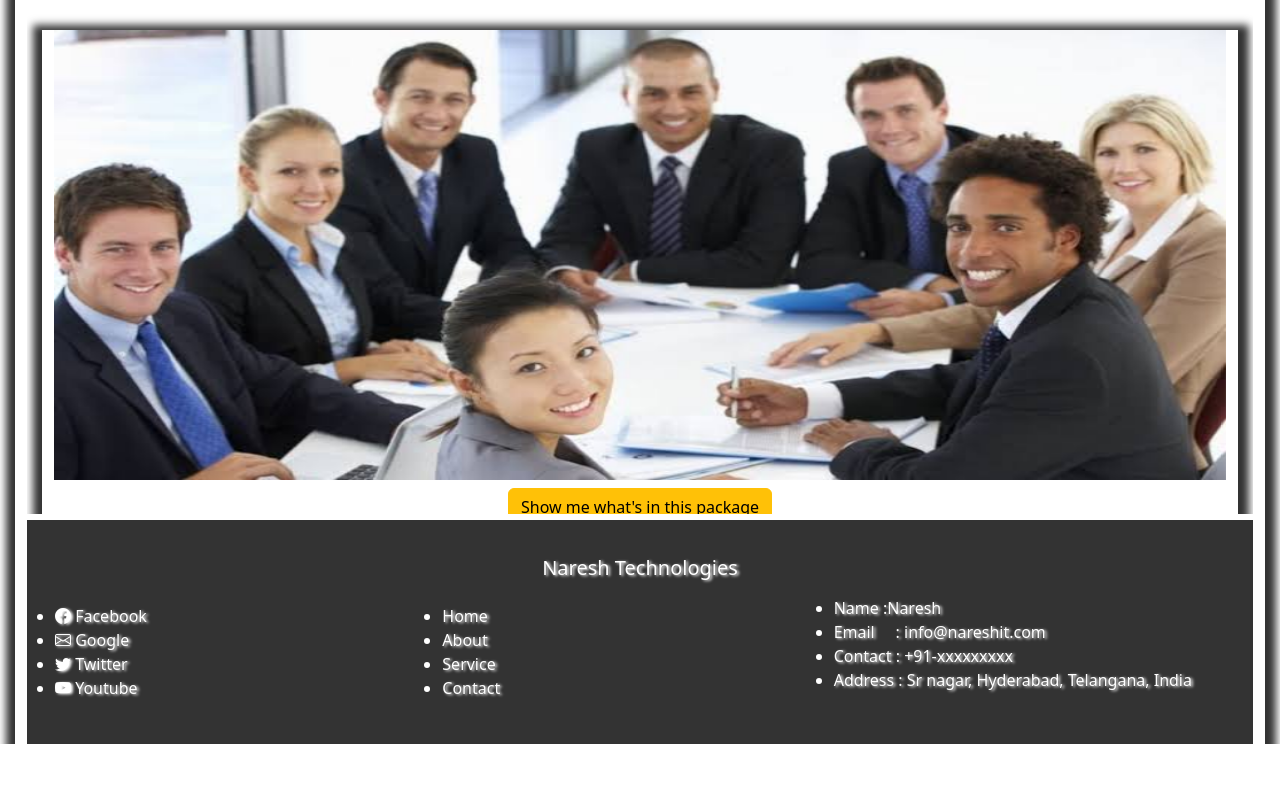
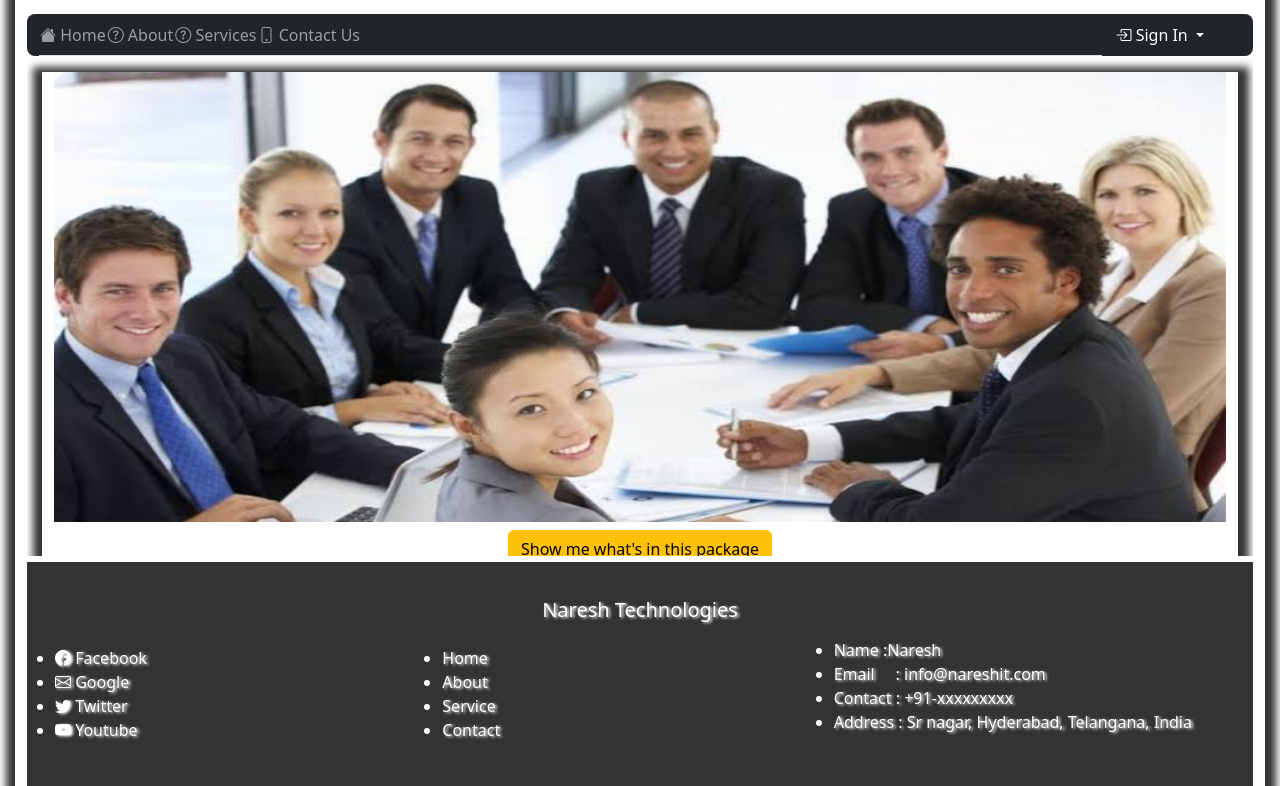
Before and after one commit to Surendra892/bootstrap, a website: page index.html in a window 1280 px wide. Shown: the part 56-842 px from the top of the page. Before the commit the page ends 800 px from the top, so only its background shows below. Drawn offline with nearby package versions, Linux system fonts and the light colour scheme.

Commit message:
Update index.html

```diff
--- a/index.html
+++ b/index.html
@@ -13,7 +13,7 @@
             <h2 align="center"><b>Naresh Institute and Technologies</b></h2><br>
             <nav class="navbar-header   navbar-expand-lg navbar-dark bg-dark rounded rounded-3">
                 <div class="container-fluid">
-                    <div class="navbar-nav  collapse  navbar-collaps" id="menu">
+                    <div class="navbar-nav  collapse  navbar-collapse" id="menu">
                         <div class="navbar-nav nav  nav-tabs navbar-left navbar-collapse">
                             <div class="nav-item">
                                 <a href="./public/Home.html" target="framebody" class="nav-link" data-bs-toggle="tabs"><span class="bi bi-house-fill"></span> Home</a>
```
